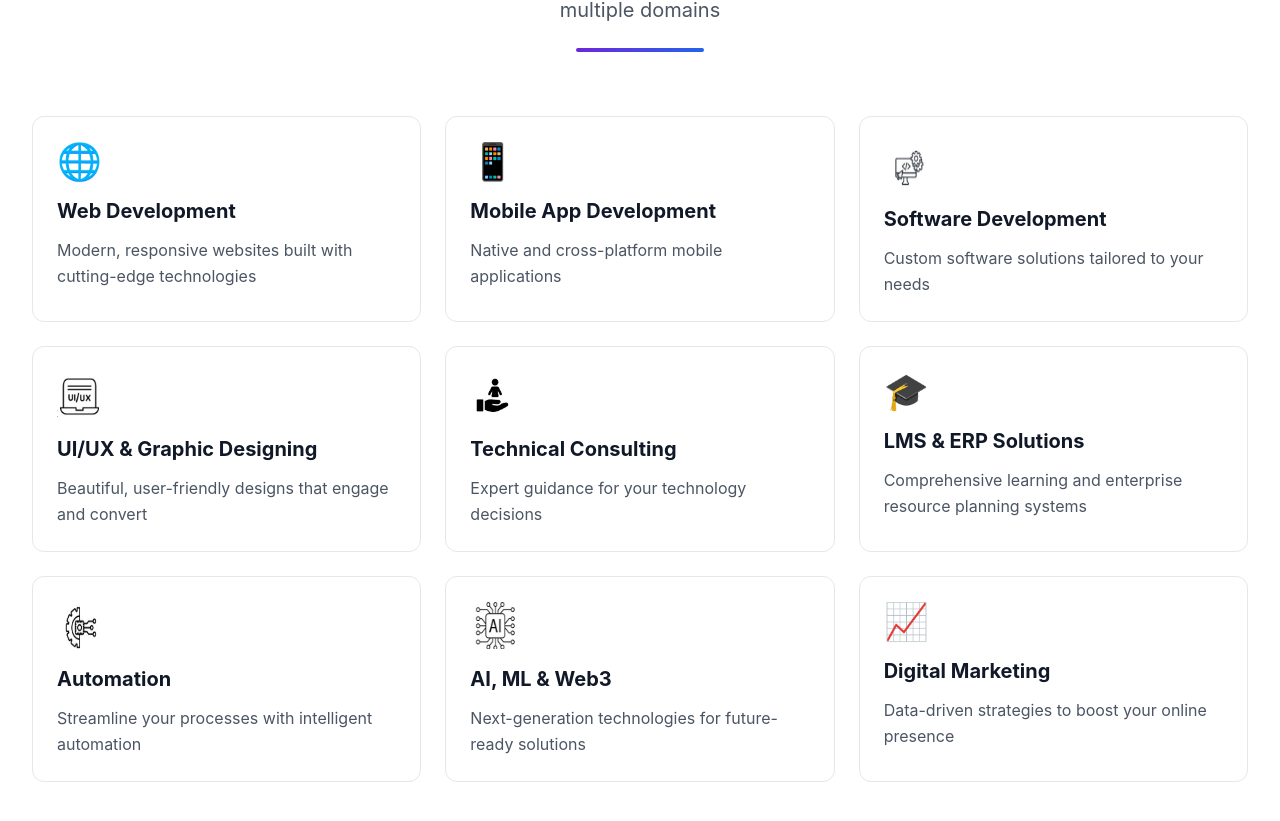
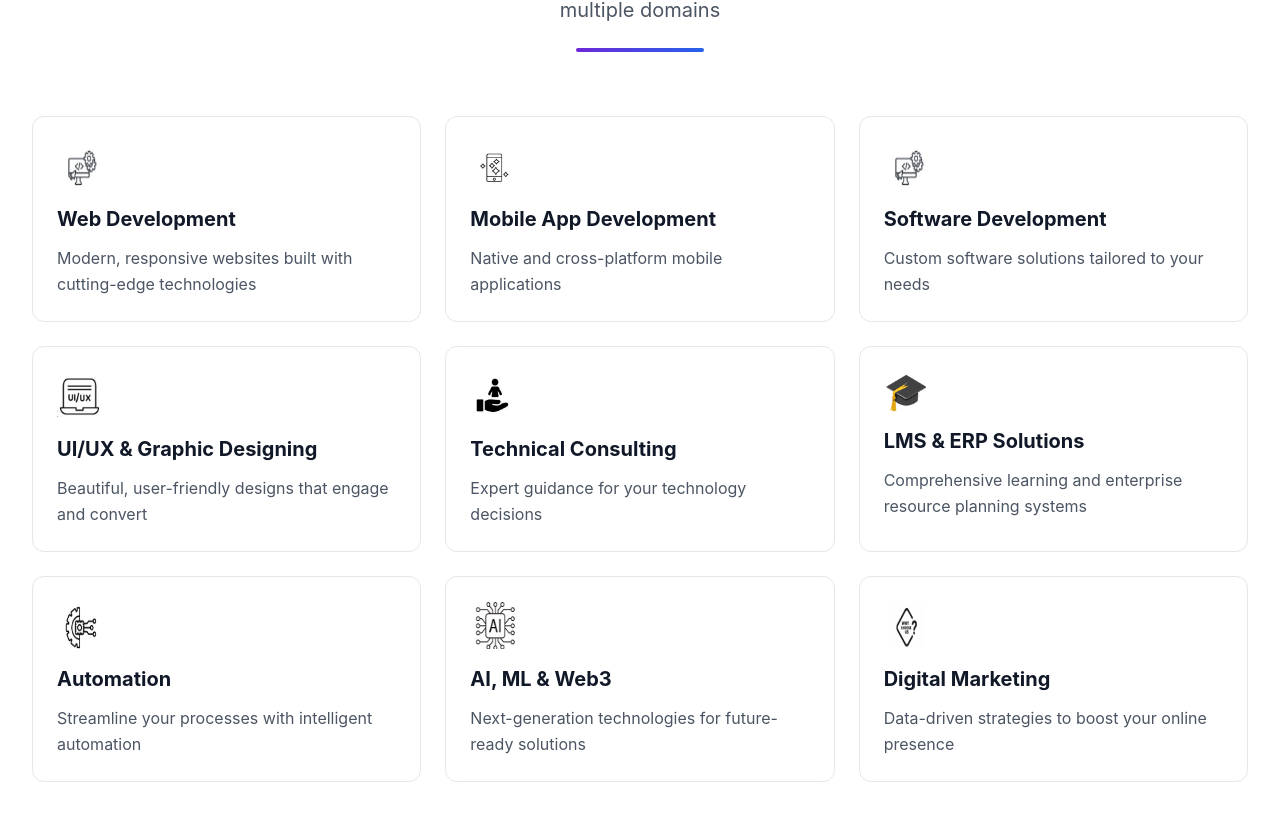
Before and after one commit to bruntharajan/avixr, a Next.js app: page / in a window 1280 px wide. Shown: the part 950-1771 px from the top of the page. Built offline with nearby package versions, Linux system fonts and the light colour scheme.

Commit message:
icon updated

```diff
--- a/components/Services.tsx
+++ b/components/Services.tsx
@@ -86,12 +86,12 @@
 export default function Services() {
   const services = [
     {
-      icon: "🌐",
+      icon: "/software.png",
       title: "Web Development",
       description: "Modern, responsive websites built with cutting-edge technologies",
     },
     {
-      icon: "📱",
+      icon: "/mobile.png",
       title: "Mobile App Development",
       description: "Native and cross-platform mobile applications",
     },
@@ -126,7 +126,7 @@ export default function Services() {
       description: "Next-generation technologies for future-ready solutions",
     },
     {
-      icon: "📈",
+      icon: "/why.png",
       title: "Digital Marketing",
       description: "Data-driven strategies to boost your online presence",
     },
```
Also changed, not shown: public/mobile.png (added).
